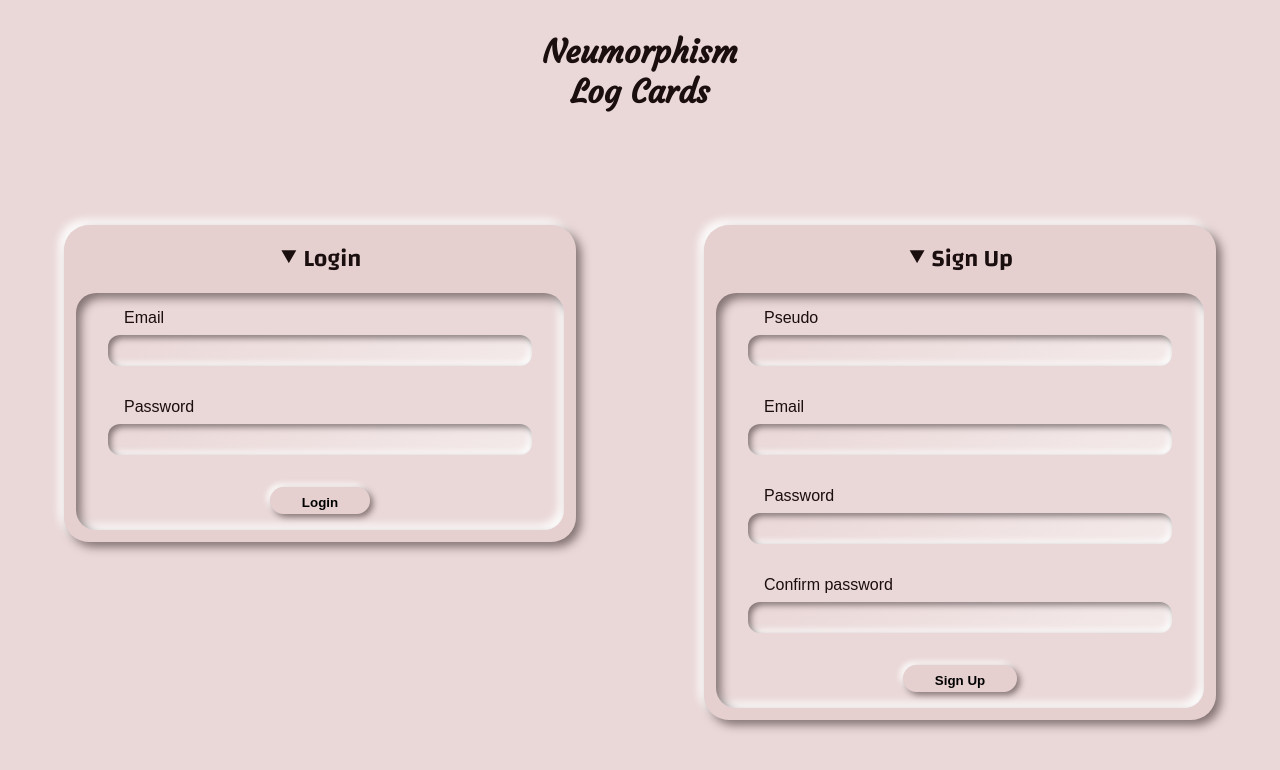
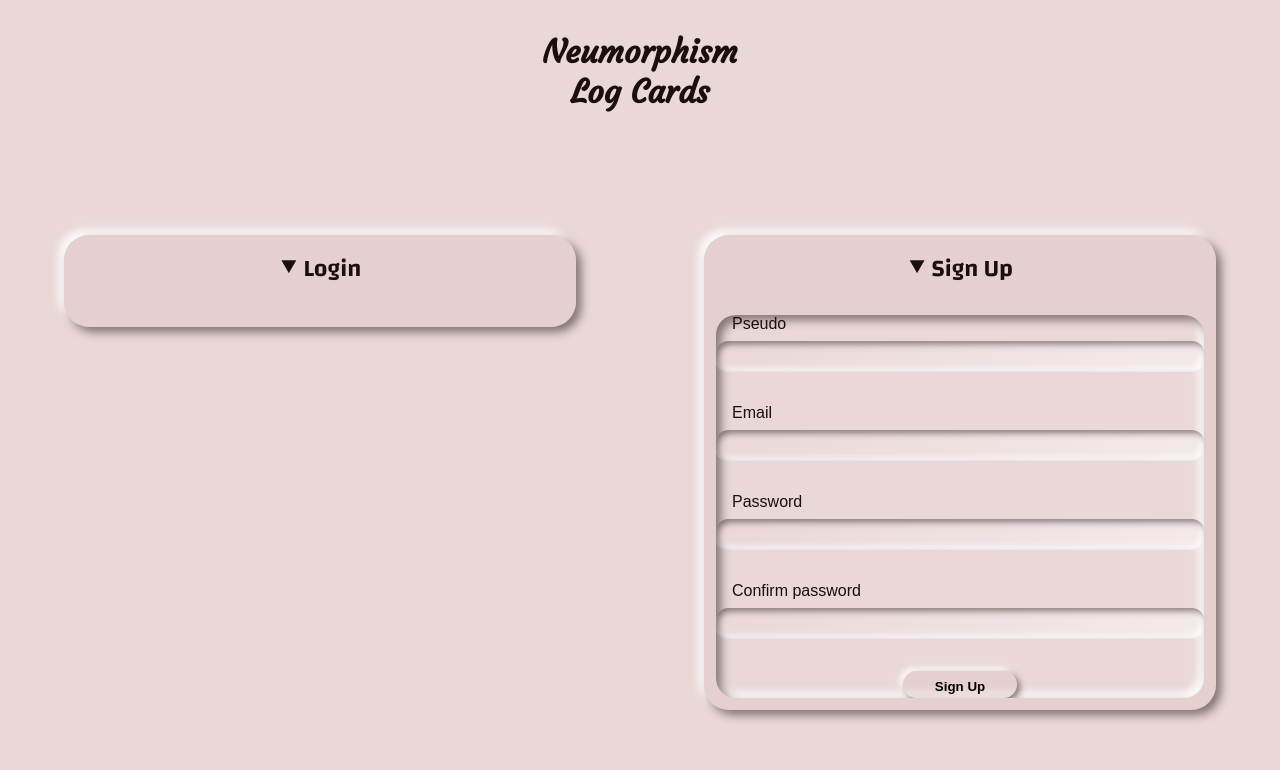
Before and after one commit to KellyJeanneBECK/neumorphism-log-cards, a React (Vite) app: page / in a window 1280 px wide. Shown: the top 770 px of the page. Built offline with nearby package versions, Linux system fonts and the light colour scheme; a web font is replaced by a local one.

Commit message:
toggle login form

```diff
--- a/src/components/Cards.module.css
+++ b/src/components/Cards.module.css
@@ -5,9 +5,20 @@
   box-shadow:
     5px 5px 10px var(--shadow-color),
     -5px -5px 10px #ffffff;
+  display: grid;
+  transition: grid-template-rows 1s ease-in-out;
+}
+
+.showcard {
+  grid-template-rows: auto 1fr;
+}
+
+.hiddencard {
+  grid-template-rows: auto 0fr;
 }
 
 .cardtitle {
+  cursor: pointer;
   font-family: "Changa", sans-serif;
   font-weight: 600;
   margin: 12px;
@@ -18,15 +29,29 @@
 
 .logform {
   margin: 12px;
-  padding: 1rem 2rem;
   gap: 0.5rem;
   background-color: var(--primary-color);
-  display: flex;
-  flex-direction: column;
   border-radius: 20px;
   box-shadow:
     inset 5px 5px 10px var(--shadow-color),
     inset -5px -5px 10px #ffffff;
+  display: grid;
+  overflow: hidden;
+  transition: padding 1s ease-out;
+}
+
+.showform {
+  padding: 1rem 2rem;
+}
+
+.hiddenform {
+  padding: 0 2rem;
+}
+
+label,
+input,
+.logbtn {
+  overflow: hidden;
 }
 
 label {
--- a/src/components/Login.jsx
+++ b/src/components/Login.jsx
@@ -1,12 +1,23 @@
 import styles from "./Cards.module.css";
+import { useState } from "react";
 
 function Login() {
+  const [showLog, setShowLog] = useState(false);
+
+  const toggleLog = () => {
+    setShowLog(!showLog);
+  };
+
   return (
-    <article className={styles.logcard}>
-      <h2 tabIndex="0" className={styles.cardtitle}>
+    <article
+      className={`${styles.logcard} ${showLog ? styles.showcard : styles.hiddencard}`}
+    >
+      <h2 tabIndex="0" className={styles.cardtitle} onClick={toggleLog}>
         <span>&#11206;</span> Login
       </h2>
-      <form className={styles.logform}>
+      <form
+        className={`${styles.logform} ${showLog ? styles.showform : styles.hiddenform}`}
+      >
         <label htmlFor="email">Email</label>
         <input id="email" name="email" type="email" />
 
```
